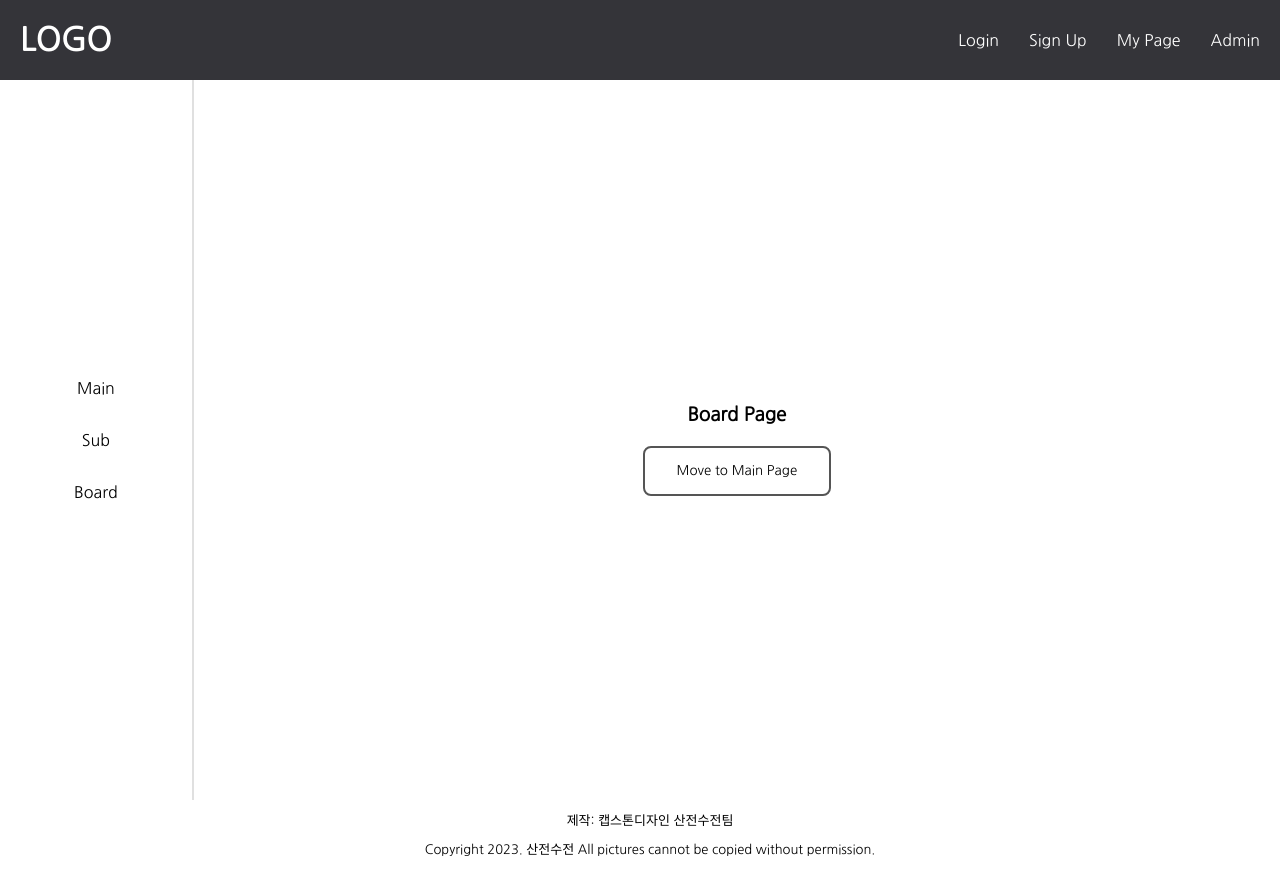
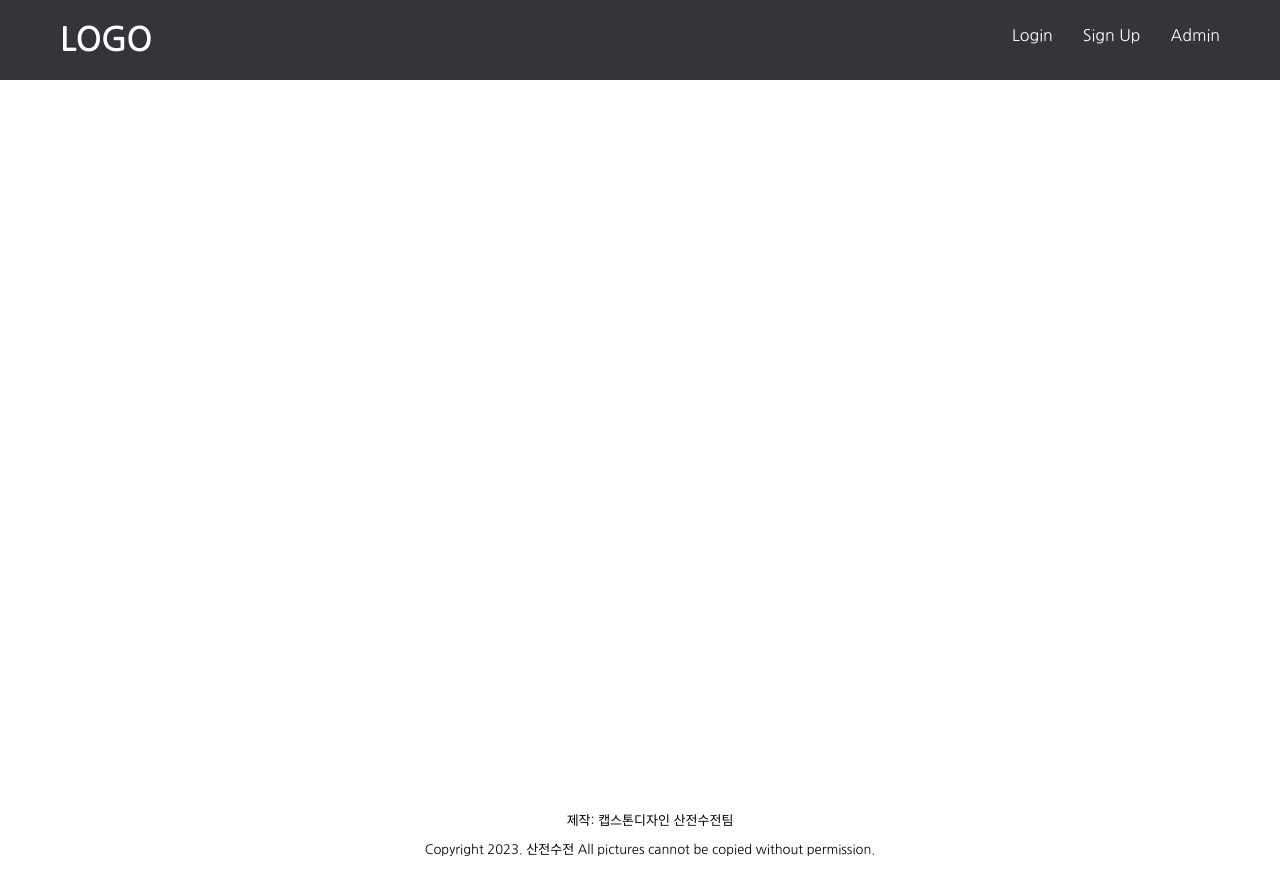
Before and after one commit to sanjeonsujeon/frontEnd, a React (Create React App) app in the folder Dufs-FrontEnd/: page /board in a window 1280 px wide. Built offline with nearby package versions, Linux system fonts and the light colour scheme.

Commit message:
전체 디자인 수정

```diff
--- a/Dufs-FrontEnd/src/App.jsx
+++ b/Dufs-FrontEnd/src/App.jsx
@@ -6,6 +6,7 @@ import styled from "styled-components";
 import Header from './Component/Header';
 import Footer from './Component/Footer';
 import Sidebar from './Component/Sidebar';
+import DevSidebar from './Component/DevMainSide';
 //import pages
 import Main from './pages/Main';
 import Sub from './pages/Sub';
@@ -34,12 +35,14 @@ const Content = styled.div`
     text-align: center;
     margin: auto;
     width: 100%;
+    max-width: 1200px;
+    margin: 0 auto ;
     height: auto;
     min-height: calc(100vh - ${config.HeaderHeight});
 `
-
+//  width: 75%;
 const AppRoutes = styled.div`
-  width: 85%;
+  width: 100%;
   display: flex;
   height: auto;
   justify-content: center;
@@ -51,7 +54,6 @@ function App() {
     <BrowserRouter>
       <Header />
       <Content>
-        <Sidebar />
         <AppRoutes>
           <Routes>
             <Route path="/" element = {<Main/>} />
@@ -65,6 +67,7 @@ function App() {
             <Route path="*" element = {<NotFound />} />
           </Routes>
         </AppRoutes>
+        {/*<DevSidebar />*/}
       </Content>
       <Footer />
     </BrowserRouter>
--- /dev/null
+++ b/Dufs-FrontEnd/src/Component/DevMainSide.jsx
@@ -0,0 +1,43 @@
+import React from "react";
+import styled from "styled-components";
+import config from "../config"
+
+const Side = styled.div`
+  display: flex;
+  border-left: 2px solid #e0e0e0;
+  flex-direction: column;
+  justify-content: center;
+  align-items: center;
+  width: 25%;
+  height: auto;
+  min-height: calc(100vh - ${config.HeaderHeight});
+`
+const InputForm = styled.div`
+    display: flex;
+    flex-direction: column;
+    margin: auto;
+`
+const Menu = styled.div`
+  display: flex;
+  flex-direction: column;
+  justify-content: center;
+  align-items: center;
+  width: 100%;
+  margin: 30px 0 30px 0;
+`
+
+function DevMainSide() {
+  return (
+    <Side>
+      <Menu>
+        <h2>Login</h2>
+        <InputForm>
+          <input type="email" placeholder="Email" />
+          <input type="password" placeholder="Password" />
+        </InputForm>
+      </Menu>
+    </Side>
+  );
+}
+
+export default DevMainSide;
--- a/Dufs-FrontEnd/src/Component/Header.jsx
+++ b/Dufs-FrontEnd/src/Component/Header.jsx
@@ -4,6 +4,7 @@ import styled from "styled-components";
 import HeaderItem from "./NavItem";
 import config from "../config";
 
+/* gray #343439 */
 const StyledHeader = styled.div`
     align-items: center;
     background-color: #343439;
@@ -17,17 +18,24 @@ const Menu = styled.div`
     flex-direction: row;
     margin-left: auto;
 `
+const Headerdiv = styled.div`
+
+    display: flex;
+    width: 100%;
+    max-width: 1200px;
+    margin: 0 auto;
+`
 
 function Header() {
     const menus = [
         { name: "Login", path: "/login"},
         { name: "Sign Up", path: "/sginup"},
-        { name: "My Page", path: "/mypage"},
         { name: "Admin", path: "/devpage"}
     ];
 
     return (
         <StyledHeader>
+            <Headerdiv>
             <h1>
                 <NavLink to="/" style={{color: "white", textDecoration: "none", padding : "0 0 0 20px"}}>LOGO</NavLink>
             </h1>
@@ -46,6 +54,7 @@ function Header() {
                     );
                 })}
             </Menu>
+            </Headerdiv>
         </StyledHeader>
     )
 }
--- a/Dufs-FrontEnd/src/Component/Sidebar.jsx
+++ b/Dufs-FrontEnd/src/Component/Sidebar.jsx
@@ -6,11 +6,11 @@ import config from "../config"
 
 const Side = styled.div`
   display: flex;
-  border-right: 2px solid #e0e0e0;
+  border-left: 2px solid #e0e0e0;
   flex-direction: column;
   justify-content: center;
   align-items: center;
-  width: 15%;
+  width: 25%;
   height: auto;
   min-height: calc(100vh - ${config.HeaderHeight});
 `
--- a/Dufs-FrontEnd/src/pages/Board.jsx
+++ b/Dufs-FrontEnd/src/pages/Board.jsx
@@ -4,8 +4,11 @@ import { useNavigate } from "react-router-dom";
 import Button from "../Component/Button";
 
 const SubContent = styled.div`
-	display: inline-block;
+	display: flex;
+	width: 100%;
+    margin: auto;
 `
+
 
 const Board = (props) => {
 
@@ -18,8 +21,7 @@ const Board = (props) => {
 	return (
 		<>
 			<SubContent>
-				<h3>Board Page</h3>
-				<Button onClick={play}>Move to Main Page</Button>
+
 			</SubContent>
 		</>
 	);
--- a/Dufs-FrontEnd/src/pages/TestPage.jsx
+++ b/Dufs-FrontEnd/src/pages/TestPage.jsx
@@ -19,7 +19,7 @@ const DevPage = (props) => {
         { name: "서브", path: "/sub"},
         { name: "게시판", path: "/board"},
         { name: "로그인", path: "/login"},
-        { name: "회원가입", path: "/signup"},
+        { name: "회원가입", path: "/sginup"},
         { name: "마이페이지", path: "/mypage"},
         { name: "About Us", path: "/aboutus"},
         { name: "404 페이지", path: "/*"}
```
Also changed, not shown: Dufs-FrontEnd/src/Component/Footer.jsx (+13 -3 lines).
